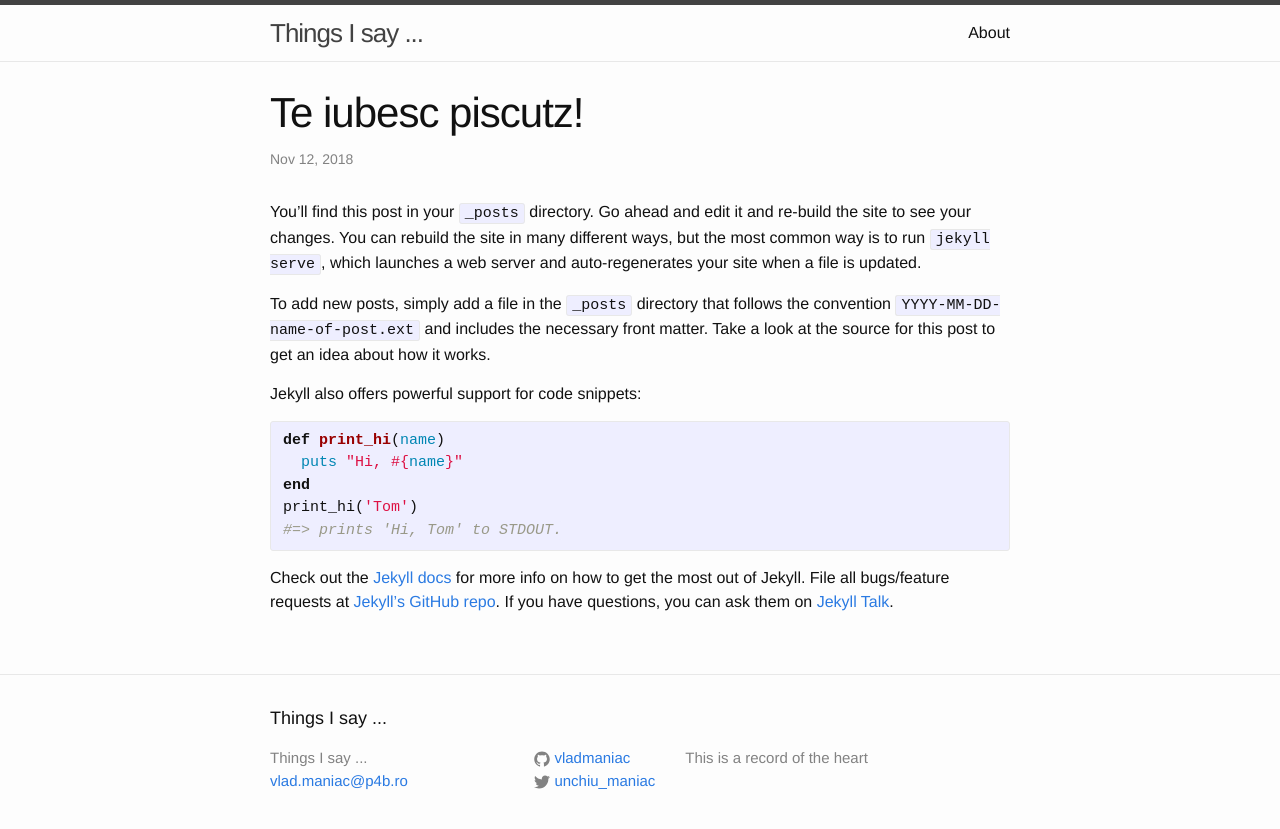
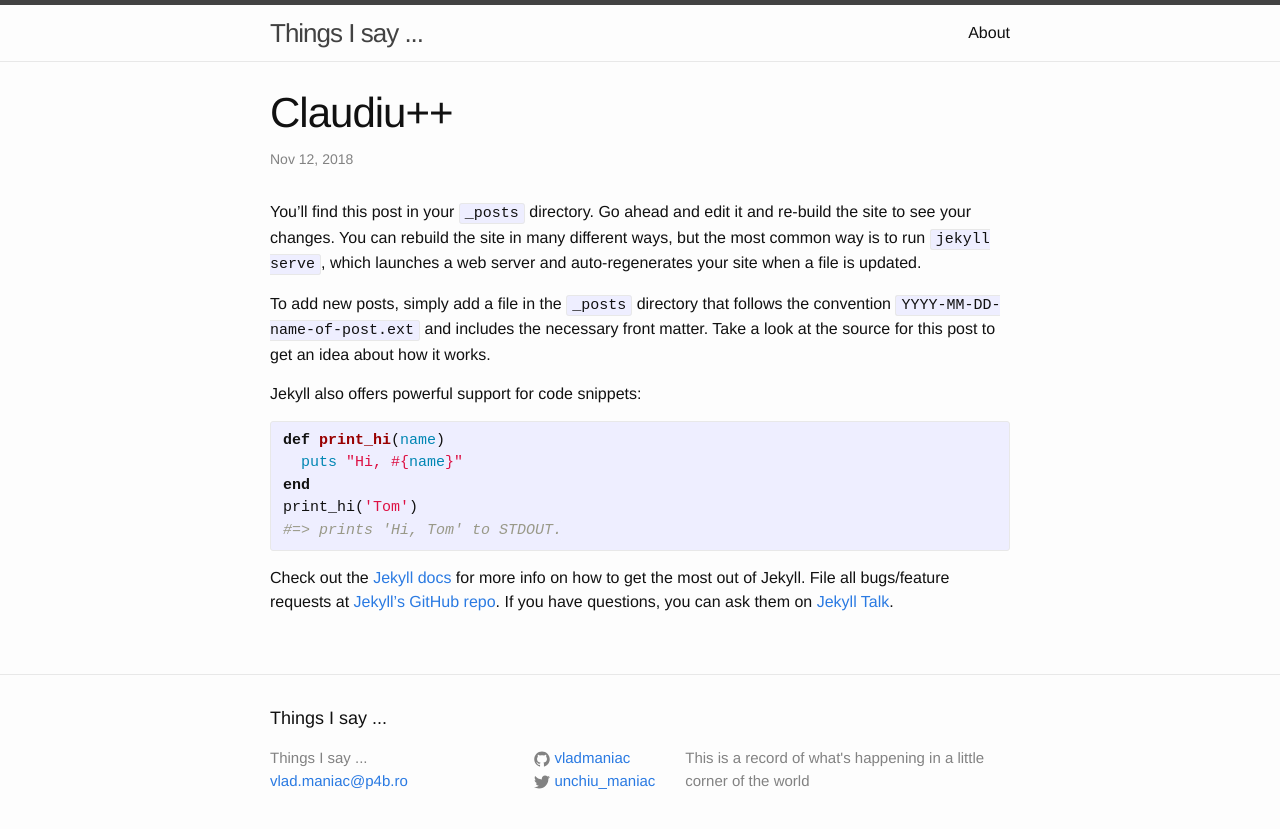
Before and after one commit to vladmaniac/vladmaniac.github.io, a Jekyll site: the page built from _posts/2018-11-12-welcome-to-jekyll.markdown, in a window 1280 px wide. Shown: the top 829 px of the page. Built offline with Jekyll 4.4.1, drawn with Linux system fonts in a browser that asks for light colours.

Commit message:
claudiu plus plus

```diff
--- a/_config.yml
+++ b/_config.yml
@@ -9,7 +9,7 @@
 title: Things I say ...
 email: vlad.maniac@p4b.ro
 description: > # this means to ignore newlines until "baseurl:"
-  This is a record of the heart
+  This is a record of what's happening in a little corner of the world
 baseurl: "" # the subpath of your site, e.g. /blog
 url: "http://everythingisay.net" # the base hostname & protocol for your site
 twitter_username: unchiu_maniac
--- a/_posts/2018-11-12-welcome-to-jekyll.markdown
+++ b/_posts/2018-11-12-welcome-to-jekyll.markdown
@@ -1,6 +1,6 @@
 ---
 layout: post
-title:  "Te iubesc piscutz!"
+title:  "Claudiu++"
 date:   2018-11-12 20:31:50 +0000
 categories: jekyll update
 ---
```
